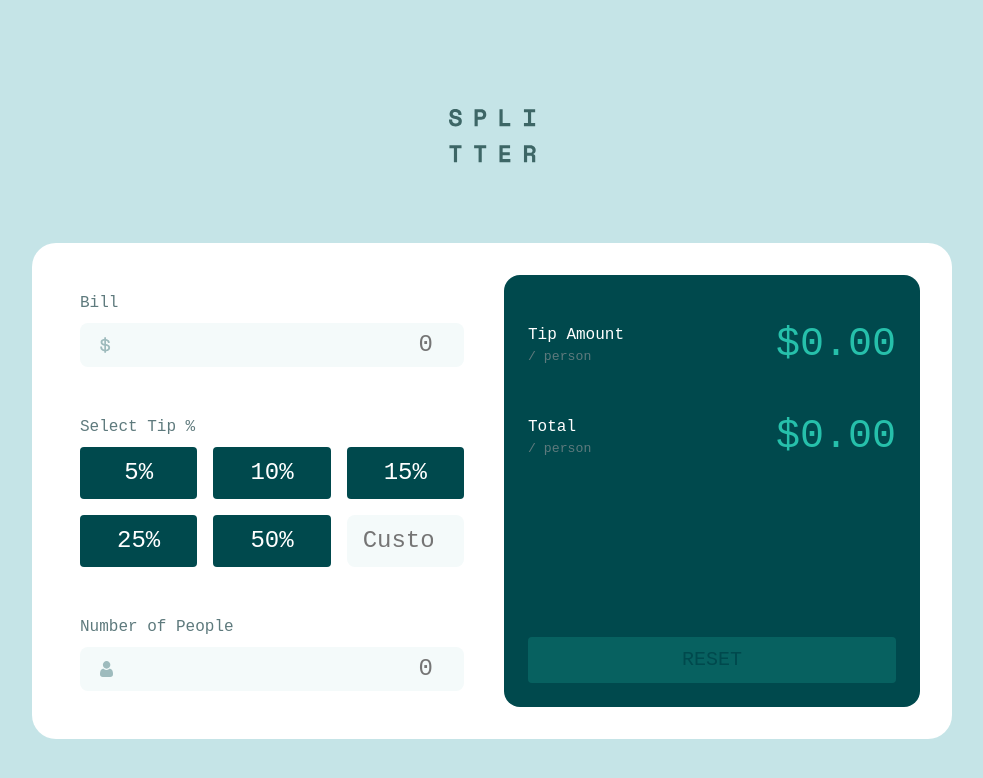
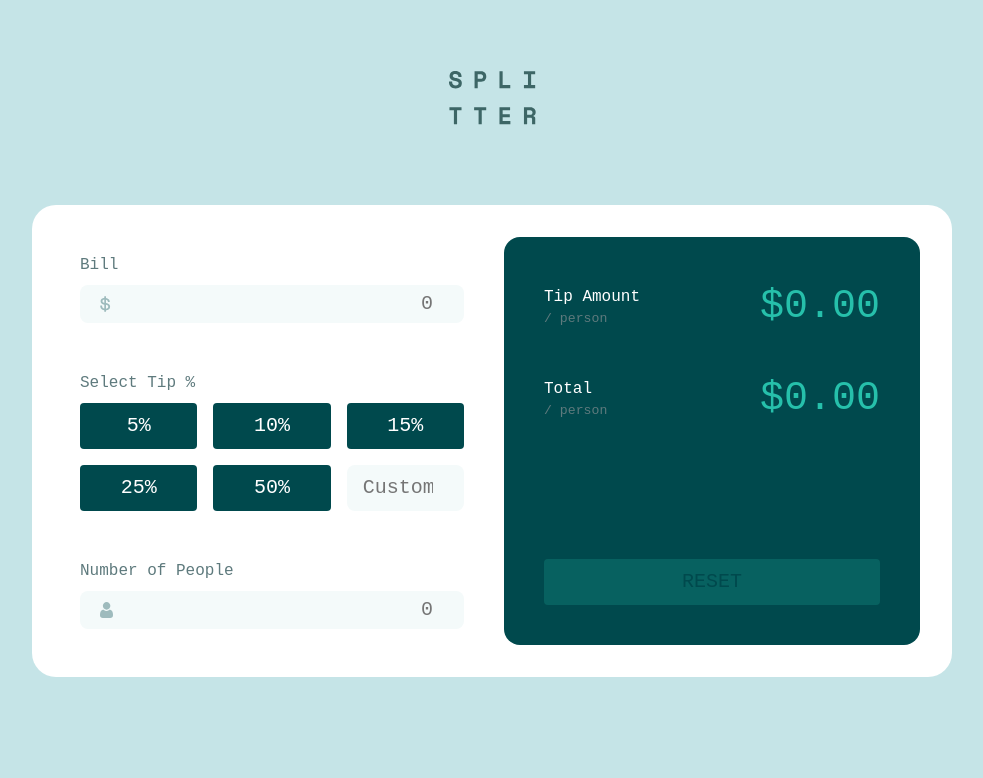
Before and after one commit to michael-truscott/frontendmentor_tip-calculator, a React (Create React App) app: page / in a window 1280 px wide. Shown: the top 778 px of the page, without its empty margins (148-1131 px from the left). Built offline with nearby package versions, Linux system fonts and the light colour scheme.

Commit message:
Desktop css tweaks

```diff
--- a/src/App.js
+++ b/src/App.js
@@ -6,6 +6,8 @@ function App() {
     <div className="App">
       <AppLogo />
       <TipCalculator />
+      <div className="App__spacer">
+      </div>
     </div>
   );
 }
--- a/src/index.css
+++ b/src/index.css
@@ -207,8 +207,17 @@ button:disabled {
 }
 
 @media screen and (min-width: 700px) {
+  button, input {
+    font-size: 1.25rem;
+  }
+
   .AppLogo {
     padding-bottom: 80px;
+  }
+
+  /* pushes the app content closer into the center to compensate for the logo */
+  .App__spacer {
+    height: 100px;
   }
 
   .TipCalculator {
@@ -223,6 +232,10 @@ button:disabled {
     grid-template-columns: 1fr 1fr 1fr;
   }
 
+  .TotalDisplay {
+    padding: 2.5rem;
+  }
+
   .TotalDisplay__info {
     row-gap: 32px;
   }
```
